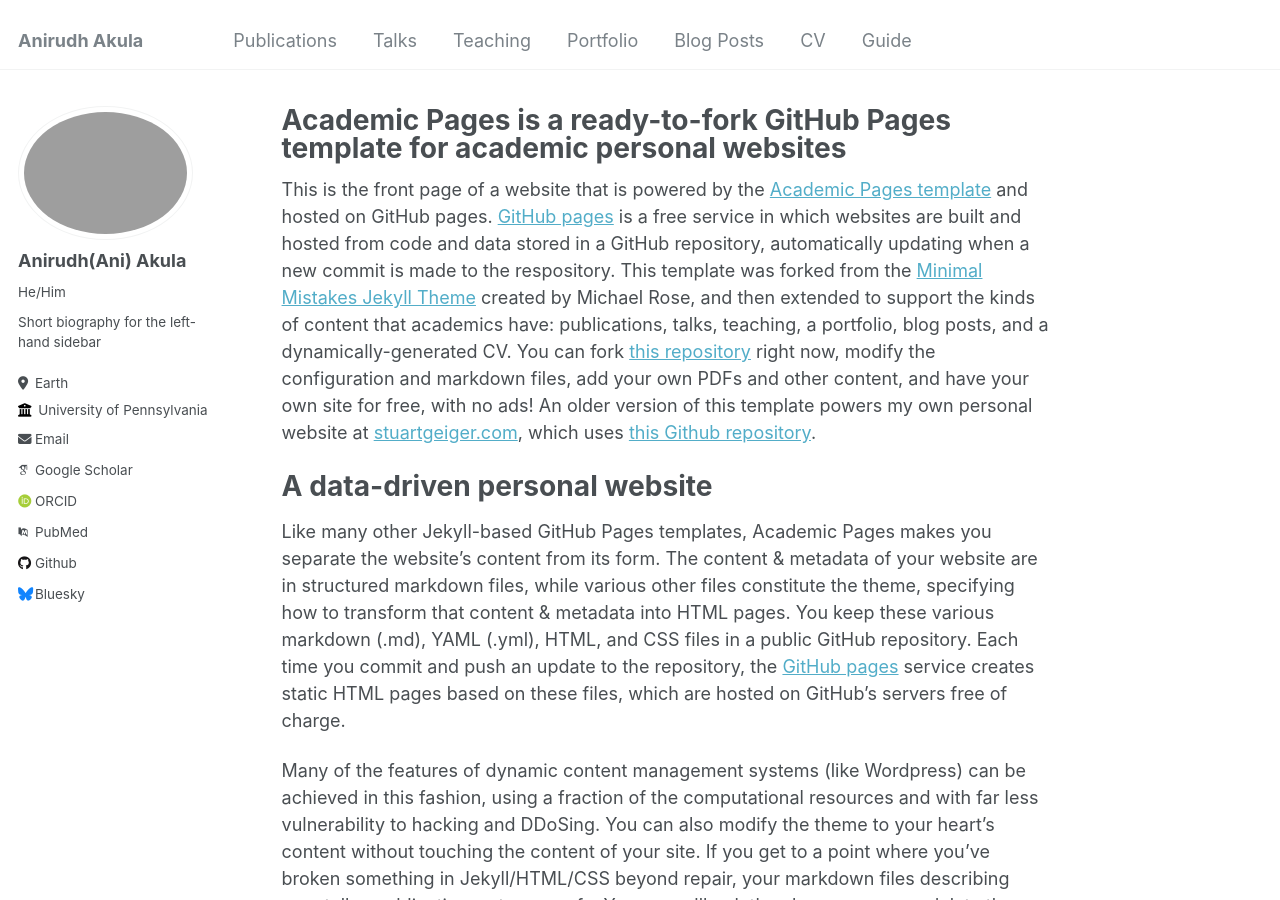
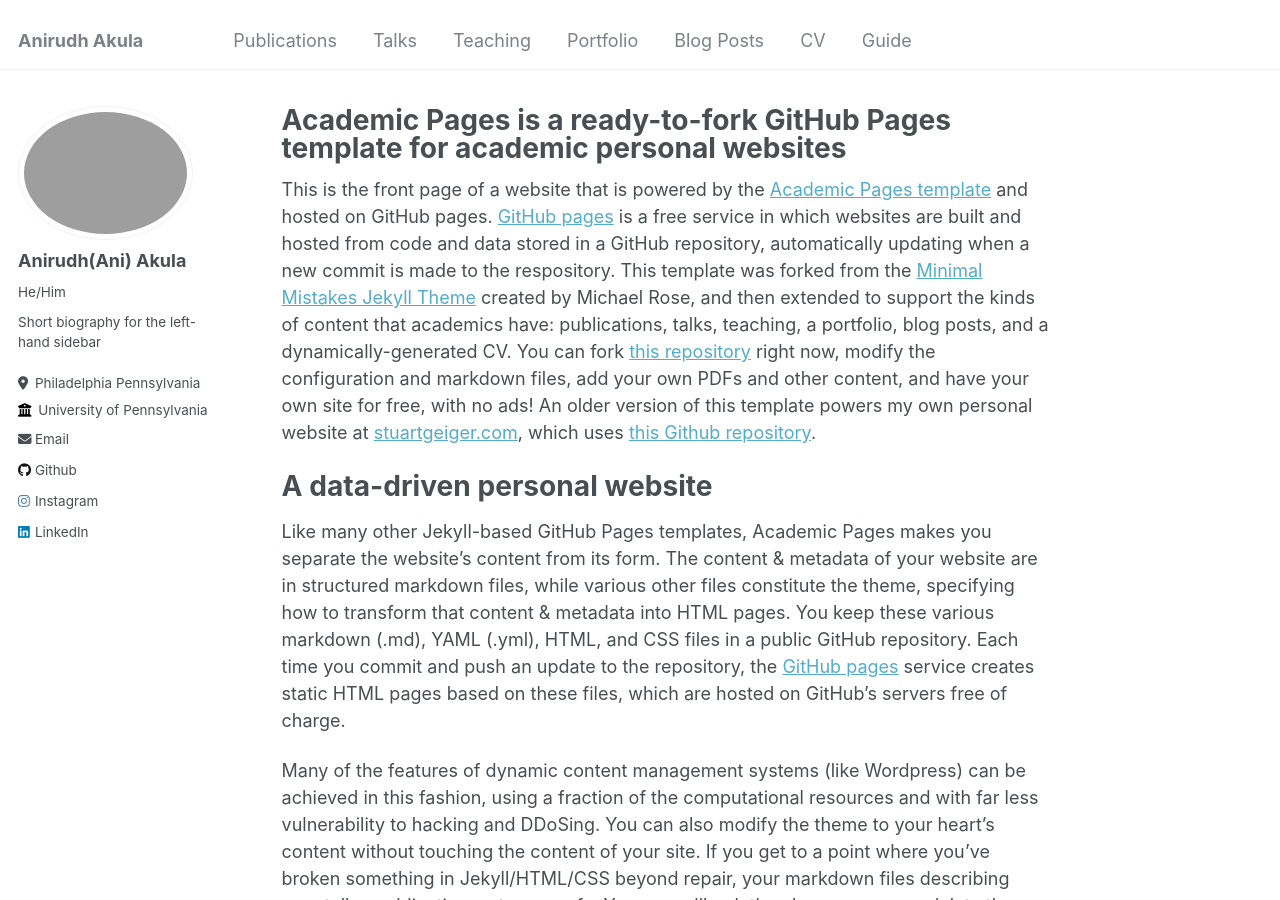
Before and after one commit to aniakula/aniakula.github.io, a Jekyll site: the page built from _pages/about.md, in a window 1280 px wide and 900 px high. Built offline with Jekyll 4.4.1, drawn with Linux system fonts in a browser that asks for light colours; some web fonts are replaced.

Commit message:
Update _config.yml

```diff
--- a/_config.yml
+++ b/_config.yml
@@ -25,57 +25,57 @@ author:
   name             : "Anirudh(Ani) Akula"
   pronouns         : "He/Him"
   bio              : "Short biography for the left-hand sidebar"
-  location         : "Earth"
+  location         : "Philadelphia Pennsylvania"
   employer         : "University of Pennsylvania"
   uri              : # URL
   email            : "aniakula@seas.upenn.edu"
 
   # Academic websites
-  arxiv            : # URL - Update with the correct link to your profile
-  googlescholar    : "https://scholar.google.com/citations?user=PS_CX0AAAAAJ"
-  impactstory      : # URL
-  orcid            : "http://orcid.org/yourorcidurl"
-  semantic         : # URL
-  pubmed           : "https://www.ncbi.nlm.nih.gov/pubmed/?term=john+snow"
-  researchgate     : # URL
+  # arxiv            : # URL - Update with the correct link to your profile
+  # googlescholar    : "https://scholar.google.com/citations?user=PS_CX0AAAAAJ"
+  # impactstory      : # URL
+  # orcid            : "http://orcid.org/yourorcidurl"
+  # semantic         : # URL
+  # pubmed           : "https://www.ncbi.nlm.nih.gov/pubmed/?term=john+snow"
+  # researchgate     : # URL
 
   # Repositories and software development
-  bitbucket        : # Username - Update with your username on the site
-  codepen          : # Username
-  dribbble         : # Username
+  #bitbucket        : # Username - Update with your username on the site
+  #codepen          : # Username
+  #dribbble         : # Username
   github           : "aniakula"
-  kaggle           : # Username
-  stackoverflow    : # User number or user number and name (i.e., use "1" or "1/jeff-atwood")
+  #kaggle           : # Username
+  #stackoverflow    : # User number or user number and name (i.e., use "1" or "1/jeff-atwood")
 
   # Social media
-  bluesky          : "bsky.app" # Replace this with you Bluesky username
-  facebook         : # Username
-  flickr           : # Username
-  foursquare       : # Username
-  goodreads        : # Username
-  google_plus      : # Username
-  keybase          : # Username
-  instagram        : # Username
-  lastfm           : # Username
-  linkedin         : # Username
-  mastodon         : # URL
-  medium           : # URL
-  pinterest        : # Username
-  soundcloud       : # Username
-  steam            : # Username
-  telegram         : # URL
-  tumblr           : # Username
-  twitter          : # Username for X / Twitter
-  vine             : # Username
-  weibo            : # Username
-  wikipedia        : # Username
-  xing             : # Username
-  youtube          : # Username
-  zhihu            : # URL
+  #bluesky          : "bsky.app" # Replace this with you Bluesky username
+  #facebook         : # Username
+  #flickr           : # Username
+  #foursquare       : # Username
+  #goodreads        : # Username
+  #google_plus      : # Username
+  #keybase          : # Username
+  instagram        : ani_a_92
+  #lastfm           : # Username
+  linkedin         : Anirudh Akula
+  #mastodon         : # URL
+  #medium           : # URL
+  #pinterest        : # Username
+  #soundcloud       : # Username
+  #steam            : # Username
+  #telegram         : # URL
+  #tumblr           : # Username
+  #twitter          : # Username for X / Twitter
+  #vine             : # Username
+  #weibo            : # Username
+  #wikipedia        : # Username
+  #xing             : # Username
+  #youtube          : # Username
+  #zhihu            : # URL
 
 
 # Site Settings
-teaser                   :  # filename of teaser fallback teaser image placed in /images/, .e.g. "500x300.png"
+#teaser                   :  # filename of teaser fallback teaser image placed in /images/, .e.g. "500x300.png"
 breadcrumbs              : false # true, false (default)
 words_per_minute         : 160
 future                   : true
```
